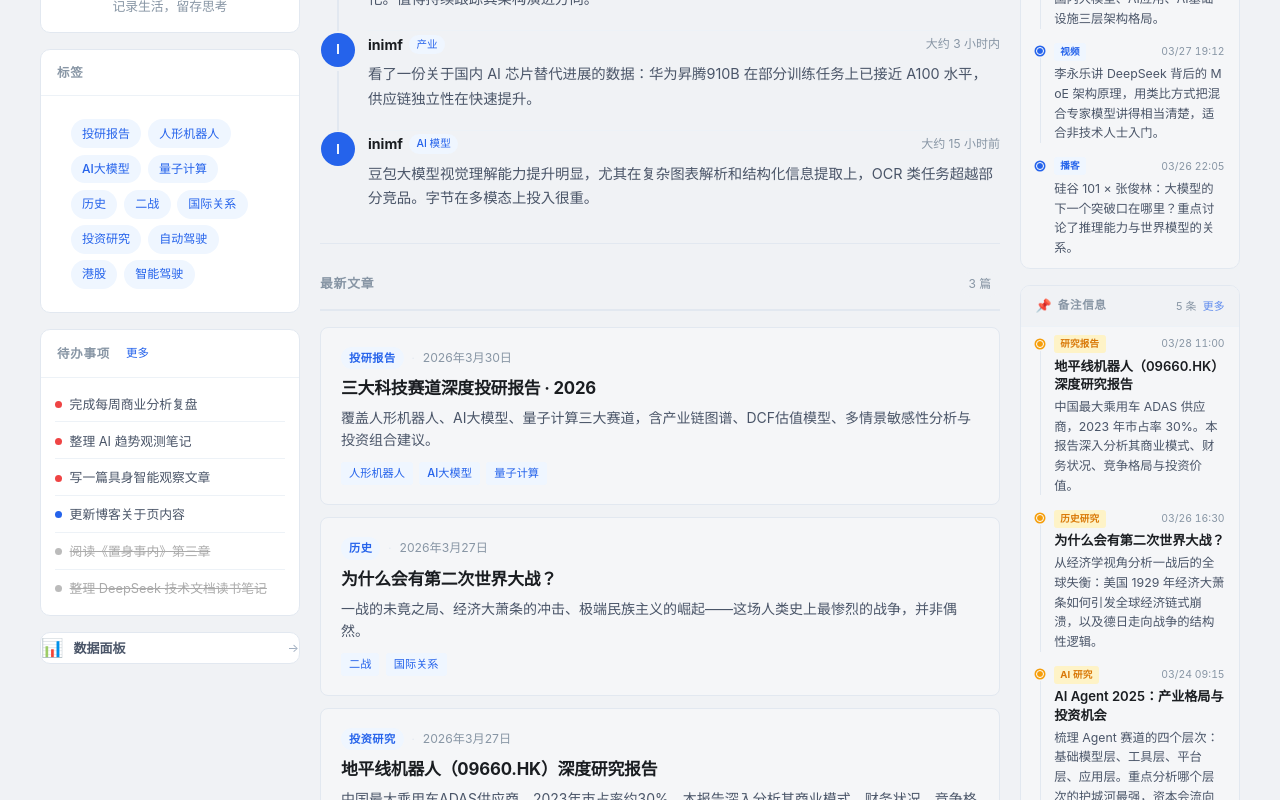
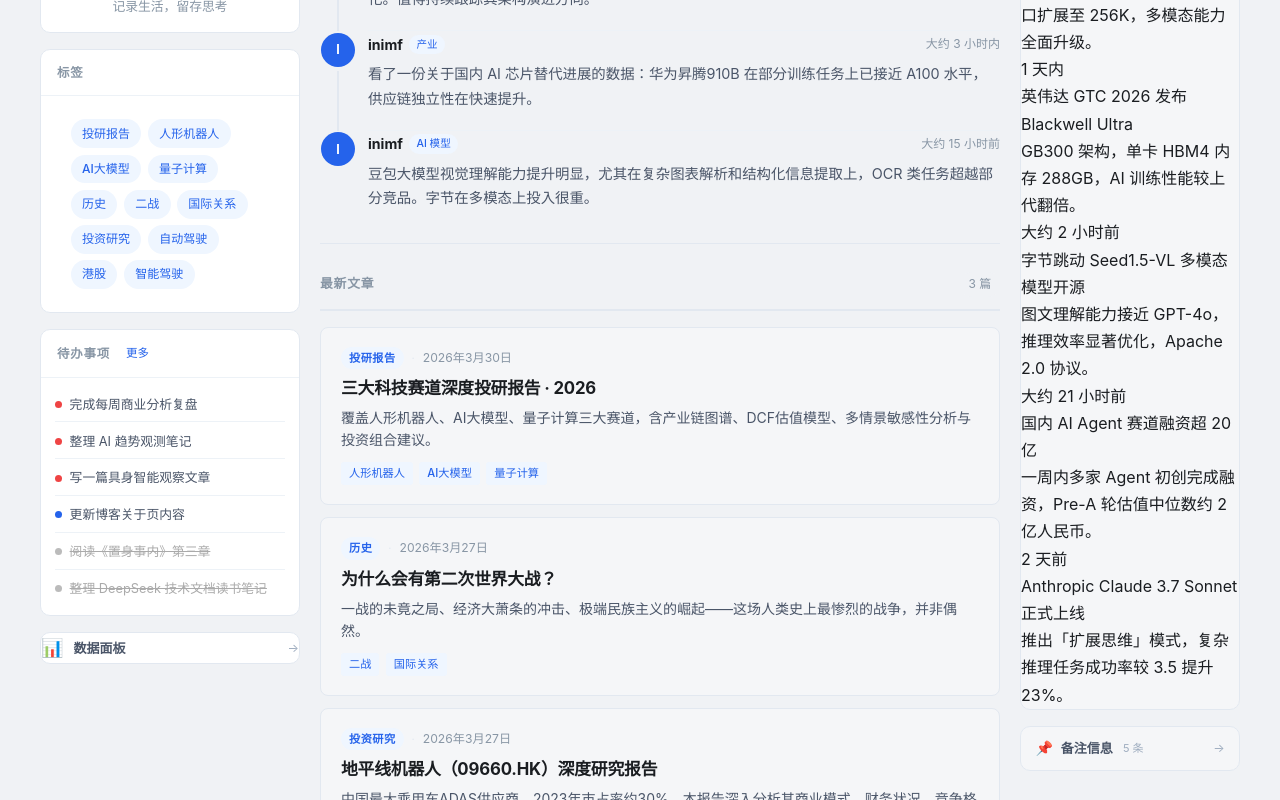
Before and after one commit to web1286/inimf-blog, a Next.js app: page / in a window 1280 px wide. Shown: the part 200-1000 px from the top of the page. Built offline with nearby package versions, Linux system fonts and the light colour scheme.

Commit message:
feat: add events module, refactor right rail

```diff
--- a/components/Layout.tsx
+++ b/components/Layout.tsx
@@ -1,11 +1,11 @@
 import Head from 'next/head'
 import Link from 'next/link'
 import { ReactNode } from 'react'
-import { format } from 'date-fns'
+import { formatDistanceToNow, parseISO } from 'date-fns'
 import { zhCN } from 'date-fns/locale'
-import { TRACKS } from '../data/tracks'
 import { NOTES } from '../data/notes'
 import { TODO_ITEMS } from '../data/todos'
+import { EVENTS } from '../data/events'
 const config = require('../blog.config')
 
 interface Post {
@@ -35,7 +35,7 @@ export default function Layout({ children, title, description, posts = [], hideS
     new Set(posts.flatMap(p => p.tags || []))
   )
 
-  const displayTracks = TRACKS.slice(0, 3)
+  const displayEvents = EVENTS.slice(0, 5)
 
   return (
     <>
@@ -155,74 +155,57 @@ export default function Layout({ children, title, description, posts = [], hideS
         {!hideSidebar && (
           <aside className="site-right-rail">
 
-            {/* 记录轨迹（数据来自 data/tracks.ts）— 微博/X 时间线风格 */}
+            {/* 关键事件（数据来自 data/events.ts）— Bloomberg live blog 风格 */}
             <div className="rail-card">
               <div className="rail-card-header">
-                <span className="rail-card-icon">🗓</span>
-                <span className="rail-card-title">记录轨迹</span>
+                <span className="rail-card-icon">⚡</span>
+                <span className="rail-card-title">关键事件</span>
                 <span className="rail-count-with-more" style={{marginLeft:'auto'}}>
-                  <span className="rail-count-num">{TRACKS.length} 条</span>
-                  {TRACKS.length > 3 && (
-                    <Link href="/tracks" className="rail-inline-more">更多</Link>
-                  )}
+                  <span className="rail-count-num">{EVENTS.length} 条</span>
                 </span>
                 <span className="rail-live-dot" />
               </div>
-              <div className="rail-card-body rail-timeline-body">
-                <ul className="tl-list">
-                  {displayTracks.map((t, i) => (
-                    <li key={i} className={`tl-item${i === displayTracks.length - 1 ? ' tl-last' : ''}`}>
-                      <div className="tl-dot-wrap">
-                        <span className="tl-dot" />
-                        {i < displayTracks.length - 1 && <span className="tl-line" />}
-                      </div>
-                      <div className="tl-body">
-                        <div className="tl-meta">
-                          <span className="tl-type-badge">{t.type}</span>
-                          <span className="tl-time">{t.date.slice(5).replace('-', '/')} {t.time}</span>
-                        </div>
-                        <p className="tl-content">{t.content}</p>
-                      </div>
-                    </li>
-                  ))}
+              <div className="rail-card-body" style={{padding: '0'}}>
+                <ul className="ev-list">
+                  {displayEvents.map((ev, i) => {
+                    const relTime = formatDistanceToNow(parseISO(ev.datetime), {
+                      addSuffix: true,
+                      locale: zhCN,
+                    })
+                    return (
+                      <li key={i} className="ev-item">
+                        <div className="ev-time">{relTime}</div>
+                        <div className="ev-title">{ev.title}</div>
+                        {ev.content && <div className="ev-content">{ev.content}</div>}
+                      </li>
+                    )
+                  })}
                 </ul>
               </div>
             </div>
 
-            {/* 备注信息（数据来自 data/notes.ts）— 时间线风格 */}
+            {/* 备注信息入口 — 折叠为单行 */}
             <div className="rail-card">
-              <div className="rail-card-header">
-                <span className="rail-card-icon">📌</span>
-                <span className="rail-card-title">备注信息</span>
-                <span className="rail-count-with-more" style={{marginLeft:'auto'}}>
-                  <span className="rail-count-num">{NOTES.length} 条</span>
-                  {NOTES.length > 3 && (
-                    <Link href="/notes" className="rail-inline-more">更多</Link>
-                  )}
-                </span>
-              </div>
-              <div className="rail-card-body rail-timeline-body">
-                <ul className="tl-list">
-                  {NOTES.map((n, i) => (
-                    <li key={i} className={`tl-item${i === NOTES.length - 1 ? ' tl-last' : ''}`}>
-                      <div className="tl-dot-wrap">
-                        <span className="tl-dot tl-dot-note" />
-                        {i < NOTES.length - 1 && <span className="tl-line" />}
-                      </div>
-                      <div className="tl-body">
-                        <div className="tl-meta">
-                          {n.tags && n.tags[0] && (
-                            <span className="tl-type-badge tl-badge-note">{n.tags[0]}</span>
-                          )}
-                          <span className="tl-time">{n.date.slice(5).replace('-', '/')} {n.time}</span>
-                        </div>
-                        <Link href={`/posts/${n.slug}`} className="tl-title-link">{n.title}</Link>
-                        <p className="tl-content">{n.summary}</p>
-                      </div>
-                    </li>
-                  ))}
-                </ul>
-              </div>
+              <Link href="/notes" style={{ textDecoration: 'none', display: 'block' }}>
+                <div style={{
+                  display: 'flex',
+                  alignItems: 'center',
+                  gap: '8px',
+                  padding: '0.65rem 0.9rem',
+                  color: '#4a5568',
+                  transition: 'color 0.15s',
+                }}
+                  onMouseEnter={e => (e.currentTarget.style.color = '#2563eb')}
+                  onMouseLeave={e => (e.currentTarget.style.color = '#4a5568')}
+                >
+                  <span style={{ fontSize: '14px', lineHeight: 1 }}>📌</span>
+                  <span style={{ fontSize: '13px', fontWeight: 600 }}>备注信息</span>
+                  <span style={{ fontSize: '11px', color: '#a0aec0', marginLeft: '2px' }}>
+                    {NOTES.length} 条
+                  </span>
+                  <span style={{ marginLeft: 'auto', fontSize: '12px', color: '#a0aec0' }}>→</span>
+                </div>
+              </Link>
             </div>
 
           </aside>
```
